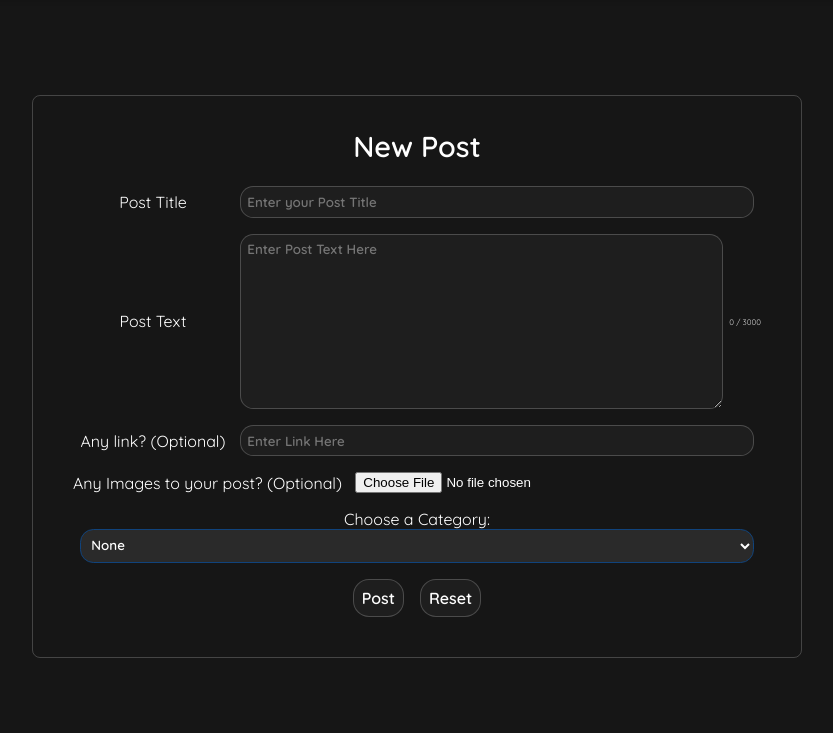
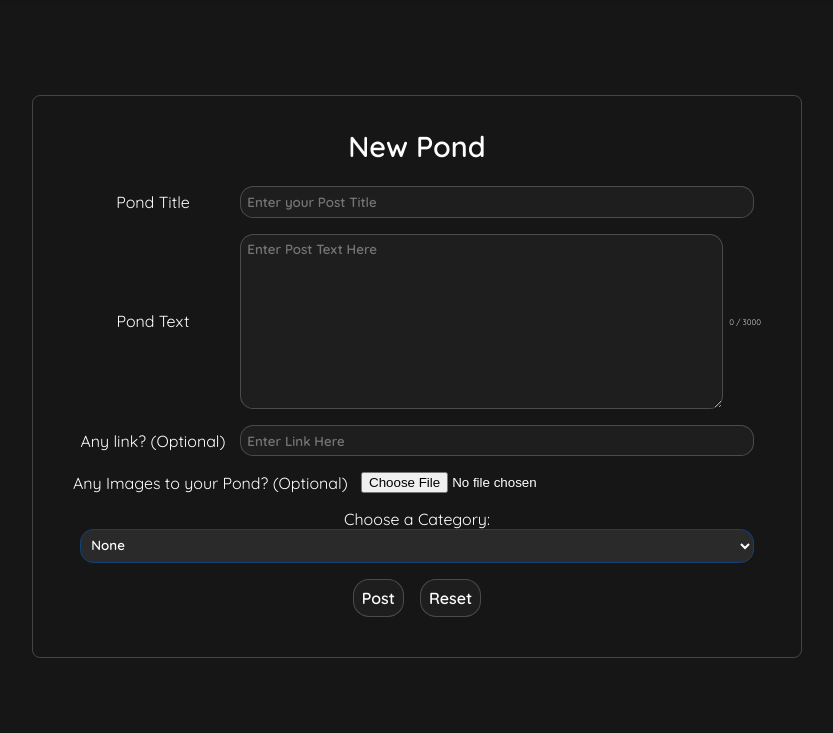
Before and after one commit to patrickma6199/Pondr, a PHP site: page /pages/new_post.php in a window 1280 px wide. Shown: the part 86-819 px from the top of the page, without its empty margins (223-1056 px from the left). Run offline with PHP 8.4, Linux system fonts and the light colour scheme; a user stored in the database is signed in; data comes from the database, SQL or seed files in the repository; some libraries are stand-ins or nearby versions.

Commit message:
another small ui change

```diff
--- a/public/pages/discussion.php
+++ b/public/pages/discussion.php
@@ -76,7 +76,7 @@ $pageTitle = "Discussions";
             <section class="side-container">
                 <?php
                 if (isset ($uid)) {
-                    echo "<a href=\"./new_post.php\"><h3>New Post</h3></a>";
+                    echo "<a href=\"./new_post.php\"><h3>New Pond</h3></a>";
                     echo "<br> ";
                 }
                 echo "<a href=\"./explore.php\"><h3>Explore</h3></a>";
--- a/public/pages/new_post.php
+++ b/public/pages/new_post.php
@@ -15,7 +15,7 @@ $pageTitle = "IGNORE";
 <head>
     <meta charset="UTF-8">
     <meta name="viewport" content="width=device-width, initial-scale=1.0">
-    <title>New Post</title>
+    <title>New Pond</title>
     <link rel="stylesheet" href="../css/styles.css">
     <link rel="stylesheet" href="../css/form.css">
     <link rel="icon" href="../img/logo.png">
@@ -29,7 +29,7 @@ $pageTitle = "IGNORE";
     <main class="center-container">
         <section class="form-container" style="width: 60%;">
             <form action="../scripts/new_post_script.php" method="POST" enctype="multipart/form-data" id="post-form">
-                <legend>New Post</legend>
+                <legend>New Pond</legend>
                 <?php
                 if (isset ($_SESSION['newPostMessage'])) {
                     echo $_SESSION['newPostMessage'];
@@ -37,11 +37,11 @@ $pageTitle = "IGNORE";
                 }
                 ?>
                 <div class="form-item">
-                    <label for="post_title">Post Title</label>
+                    <label for="post_title">Pond Title</label>
                     <input type="text" placeholder="Enter your Post Title" name="post_title" required>
                 </div>
                 <div class="form-item">
-                    <label for="post_text">Post Text</label>
+                    <label for="post_text">Pond Text</label>
                     <textarea name="post_text" cols="30" rows="10" required placeholder="Enter Post Text Here"></textarea>
                     <div id="char-count">
                         <span id="curr">0</span>
@@ -54,7 +54,7 @@ $pageTitle = "IGNORE";
                      <div class="error-message" id="error-postLink">URL is invalid. Please follow this format: https://AAAAAA.AAA/AAA/AAA/</div>
                 </div>
                 <div class="form-item">
-                    <label for="post_image">Any Images to your post? (Optional)</label>
+                    <label for="post_image">Any Images to your Pond? (Optional)</label>
                     <!-- Max image size is 10MB -->
                     <input type="hidden" name="MAX_FILE_SIZE" value="10485760">
                     <input type="file" name="post_image" accept="image/*" >
```
